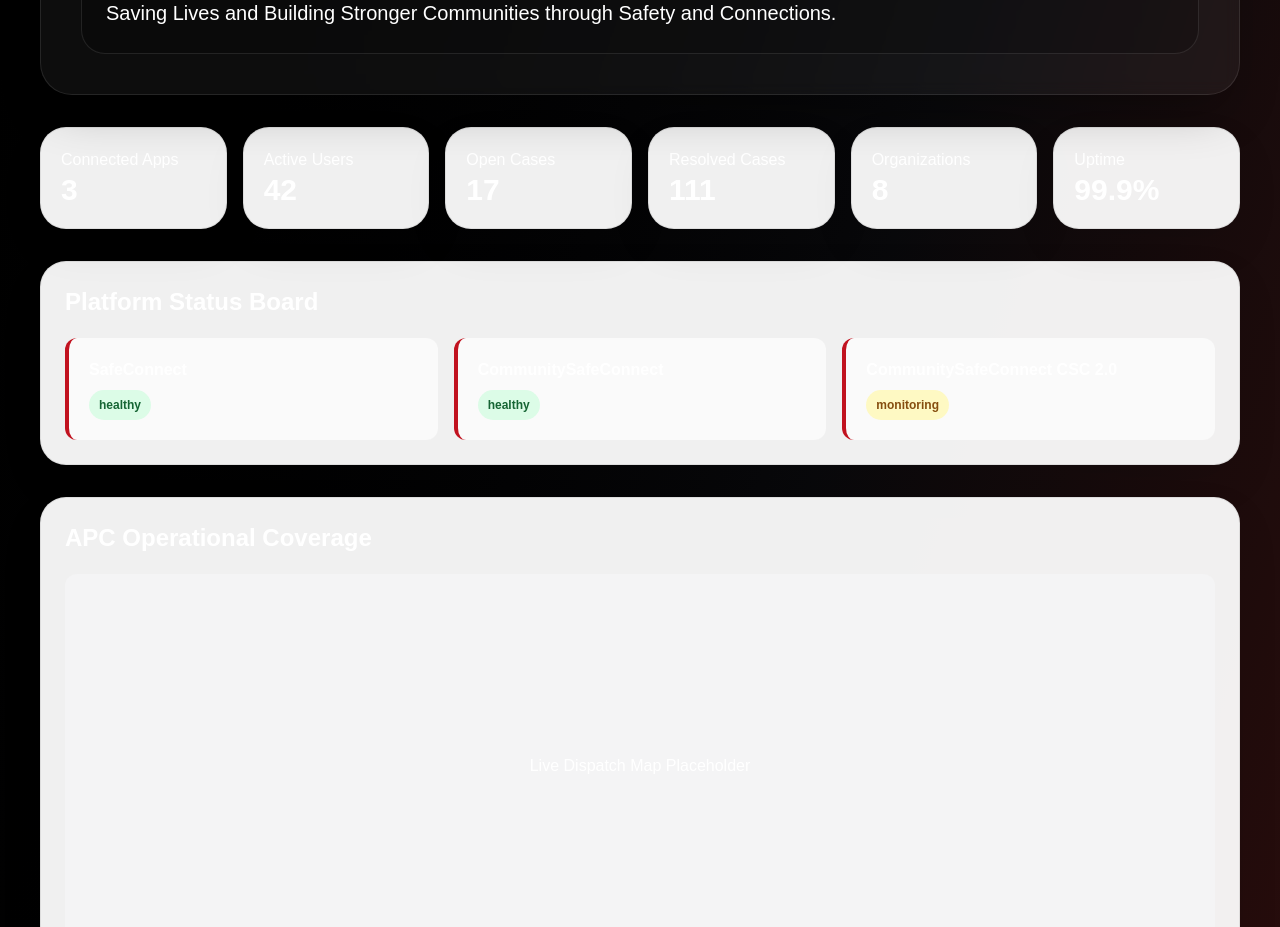
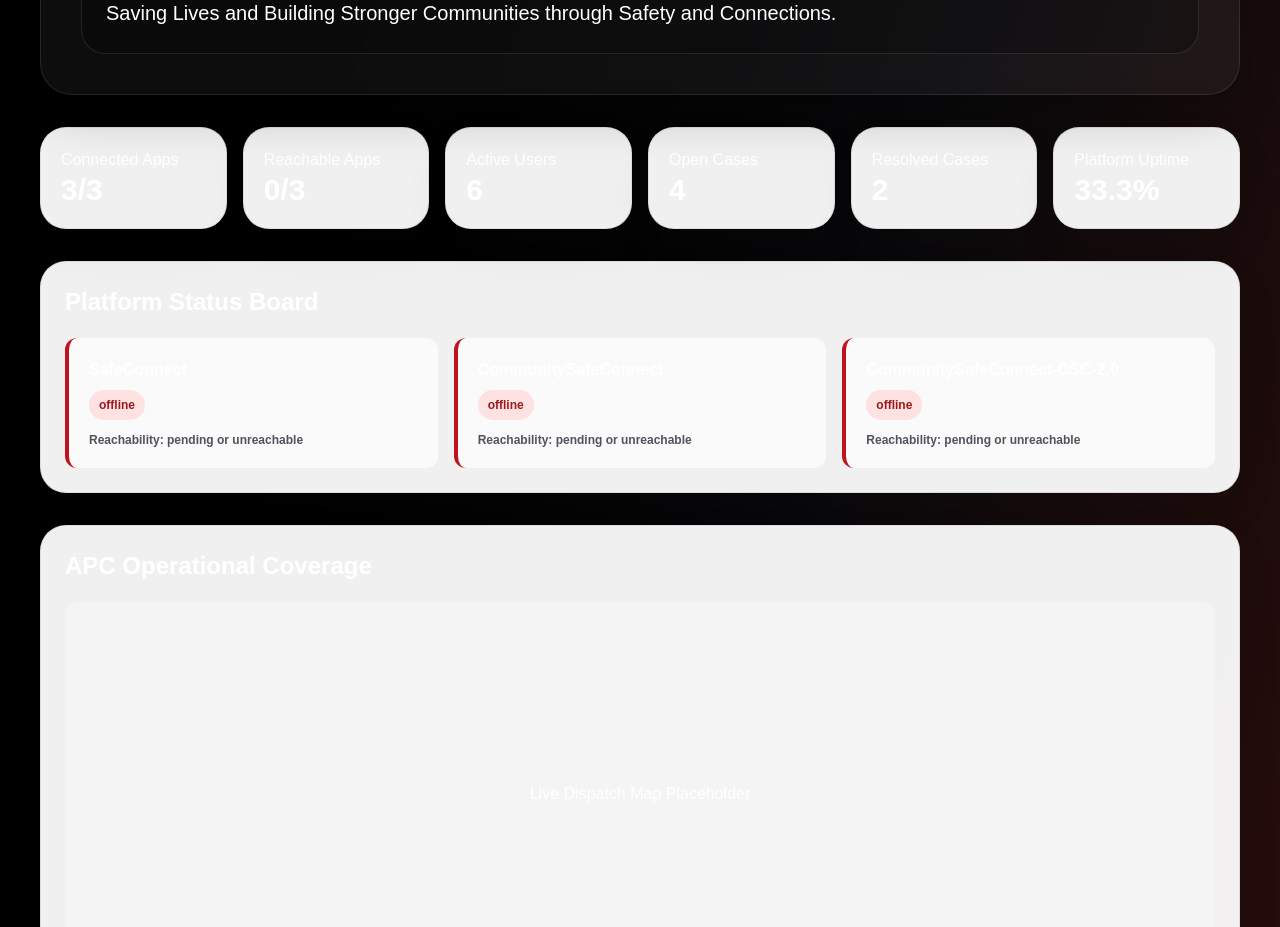
Before and after one commit to bigapc/APC-MASTER-CONTROL-CENTER, a Next.js app: page /dashboard in a window 1280 px wide. Shown: the part 920-1847 px from the top of the page. Built offline with nearby package versions, Linux system fonts and the light colour scheme; no server answers.

Commit message:
feat: wire dashboard to live runtime status and fix login build suspense

```diff
--- a/app/login/page.tsx
+++ b/app/login/page.tsx
@@ -1,5 +1,6 @@
 "use client";
 
+import { Suspense } from "react";
 import LoginForm from "./LoginForm";
 
 export default function LoginPage() {
@@ -43,7 +44,9 @@ export default function LoginPage() {
               Authenticate with a demo APC account to continue.
             </p>
 
-            <LoginForm />
+            <Suspense fallback={<p className="mt-6 text-sm text-zinc-300">Loading sign-in form...</p>}>
+              <LoginForm />
+            </Suspense>
           </div>
         </div>
       </div>
--- a/components/ExecutiveMetrics.tsx
+++ b/components/ExecutiveMetrics.tsx
@@ -1,15 +1,37 @@
-import { dashboardMetrics, systemMetrics } from "@/lib/demoData";
+import { APP_CONFIG } from "@/lib/appConfig";
+import { getRuntimeStatus } from "@/lib/runtimeStatus";
+import { getAllReports, getAllUsers, getPlatformHealth } from "@/lib/integrations/platformConnector";
 
-const metricCards = [
-  { label: "Connected Apps", value: dashboardMetrics.connectedApps },
-  { label: "Active Users", value: dashboardMetrics.activeUsers },
-  { label: "Open Cases", value: dashboardMetrics.openCases },
-  { label: "Resolved Cases", value: dashboardMetrics.resolvedCases },
-  { label: "Organizations", value: dashboardMetrics.organizations },
-  { label: "Uptime", value: systemMetrics.uptime },
-];
+function summarizeUptime(healthyCount: number, totalCount: number) {
+  if (totalCount === 0) {
+    return "n/a";
+  }
 
-export default function ExecutiveMetrics() {
+  const percentage = Math.round((healthyCount / totalCount) * 1000) / 10;
+  return `${percentage}%`;
+}
+
+export default async function ExecutiveMetrics() {
+  const [runtime, reports, users, platformHealth] = await Promise.all([
+    getRuntimeStatus(),
+    getAllReports(),
+    getAllUsers(),
+    getPlatformHealth(),
+  ]);
+
+  const openCases = reports.filter((report) => !["closed", "resolved"].includes(report.status.toLowerCase())).length;
+  const resolvedCases = reports.length - openCases;
+  const healthyPlatforms = platformHealth.filter((item) => item.status === "healthy").length;
+
+  const metricCards = [
+    { label: "Connected Apps", value: `${runtime.platforms.filter((platform) => platform.ready).length}/${runtime.platformCount}` },
+    { label: "Reachable Apps", value: `${runtime.platforms.filter((platform) => platform.publicReachable && platform.adminReachable).length}/${runtime.platformCount}` },
+    { label: "Active Users", value: users.length },
+    { label: "Open Cases", value: openCases },
+    { label: "Resolved Cases", value: resolvedCases },
+    { label: "Platform Uptime", value: summarizeUptime(healthyPlatforms, APP_CONFIG.apps.length) },
+  ];
+
   return (
     <div className="grid gap-4 md:grid-cols-3 xl:grid-cols-6">
       {metricCards.map((metric) => (
--- a/components/PlatformStatusBoard.tsx
+++ b/components/PlatformStatusBoard.tsx
@@ -1,4 +1,6 @@
-import { APP_REGISTRY } from "@/lib/appRegistry";
+import { APP_CONFIG } from "@/lib/appConfig";
+import { getRuntimeStatus } from "@/lib/runtimeStatus";
+import { getPlatformHealth } from "@/lib/integrations/platformConnector";
 
 function statusClass(status: string) {
   if (status === "healthy") return "apc-status apc-status-green";
@@ -6,7 +8,25 @@ function statusClass(status: string) {
   return "apc-status apc-status-red";
 }
 
-export default function PlatformStatusBoard() {
+function normalizeStatus(runtimeReady: boolean, connectorStatus?: string) {
+  if (!runtimeReady) {
+    return "offline";
+  }
+
+  if (connectorStatus === "healthy") {
+    return "healthy";
+  }
+
+  if (connectorStatus === "monitoring" || connectorStatus === "warning") {
+    return "monitoring";
+  }
+
+  return "offline";
+}
+
+export default async function PlatformStatusBoard() {
+  const [runtime, health] = await Promise.all([getRuntimeStatus(), getPlatformHealth()]);
+
   return (
     <div className="apc-card p-6">
       <h2 className="text-2xl font-black">
@@ -14,21 +34,31 @@ export default function PlatformStatusBoard() {
       </h2>
 
       <div className="mt-5 grid gap-4 md:grid-cols-3">
-        {APP_REGISTRY.map((app) => (
+        {APP_CONFIG.apps.map((app) => {
+          const runtimeEntry = runtime.platforms.find((platform) => platform.id === app.id);
+          const healthEntry = health.find((item) => item.appId === app.id);
+          const status = normalizeStatus(Boolean(runtimeEntry?.publicReachable && runtimeEntry?.adminReachable), healthEntry?.status);
+
+          return (
             <div
               key={app.id}
               className="rounded-xl bg-zinc-50 p-5"
-            style={{ borderLeft: `4px solid ${app.color}` }}
+              style={{ borderLeft: "4px solid #c1121f" }}
             >
               <h3 className="font-black">
                 {app.name}
               </h3>
 
               <div className="mt-2">
-              <span className={statusClass(app.status)}>{app.status}</span>
+                <span className={statusClass(status)}>{status}</span>
               </div>
+
+              <p className="mt-3 text-xs font-bold text-zinc-600">
+                Reachability: {runtimeEntry?.publicReachable && runtimeEntry?.adminReachable ? "public/admin online" : "pending or unreachable"}
+              </p>
             </div>
-        ))}
+          );
+        })}
       </div>
     </div>
   );
--- a/lib/integrations/connectors/communitySafeConnect.ts
+++ b/lib/integrations/connectors/communitySafeConnect.ts
@@ -66,5 +66,5 @@ export async function getCSCHealth(): Promise<PlatformHealth> {
   // CommunitySafeConnect has no GitHub repo yet; derive from Supabase connectivity.
   const supabase = getSupabaseServerClient();
   const isConnected = supabase !== null;
-  return { appId: PLATFORM_ID, status: isConnected ? "healthy" : "healthy", uptime: "99.8%" };
+  return { appId: PLATFORM_ID, status: isConnected ? "healthy" : "monitoring", uptime: isConnected ? "99.8%" : "n/a" };
 }
```
Lines whose indentation alone changed are shown as unchanged.
